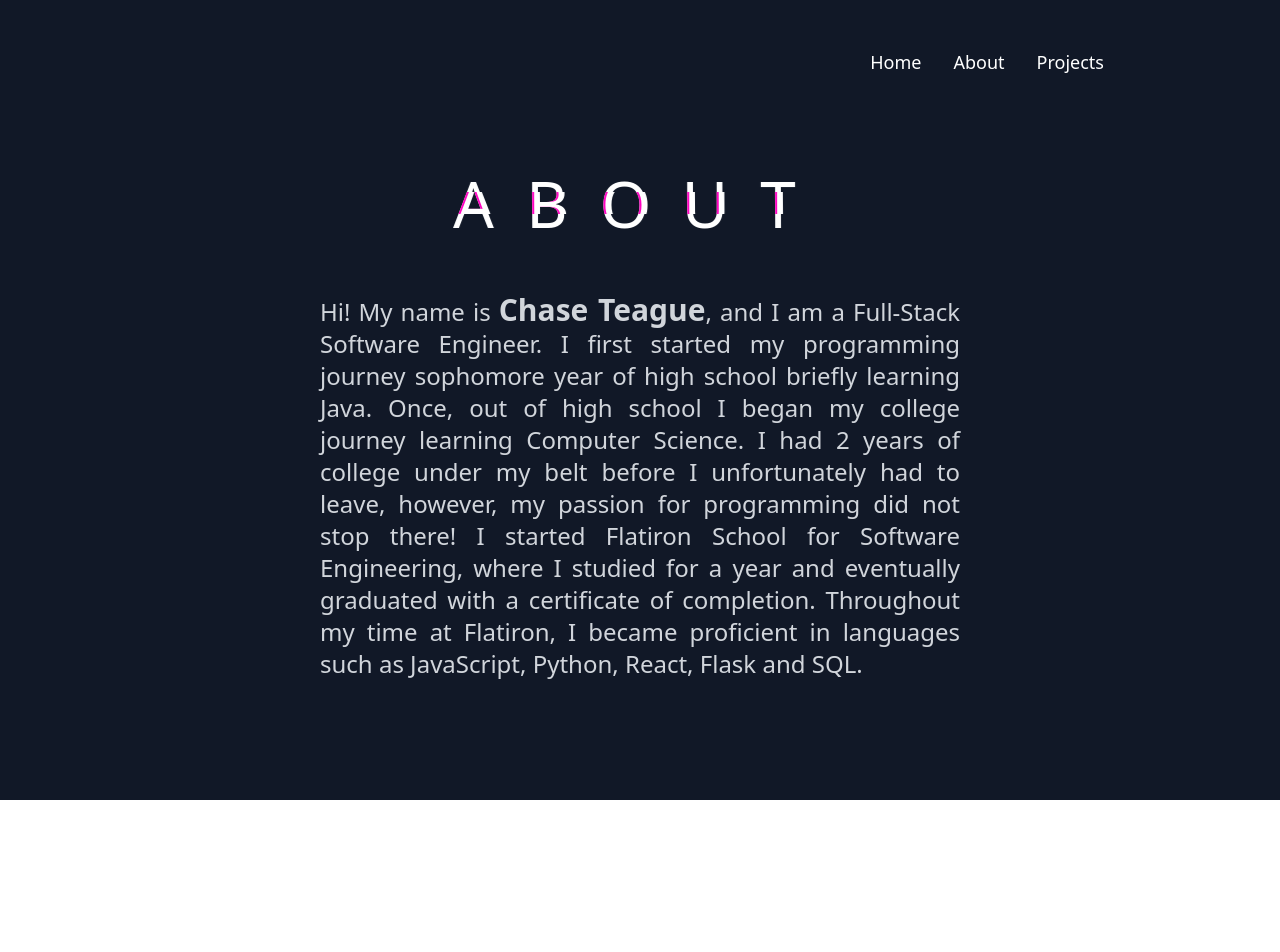
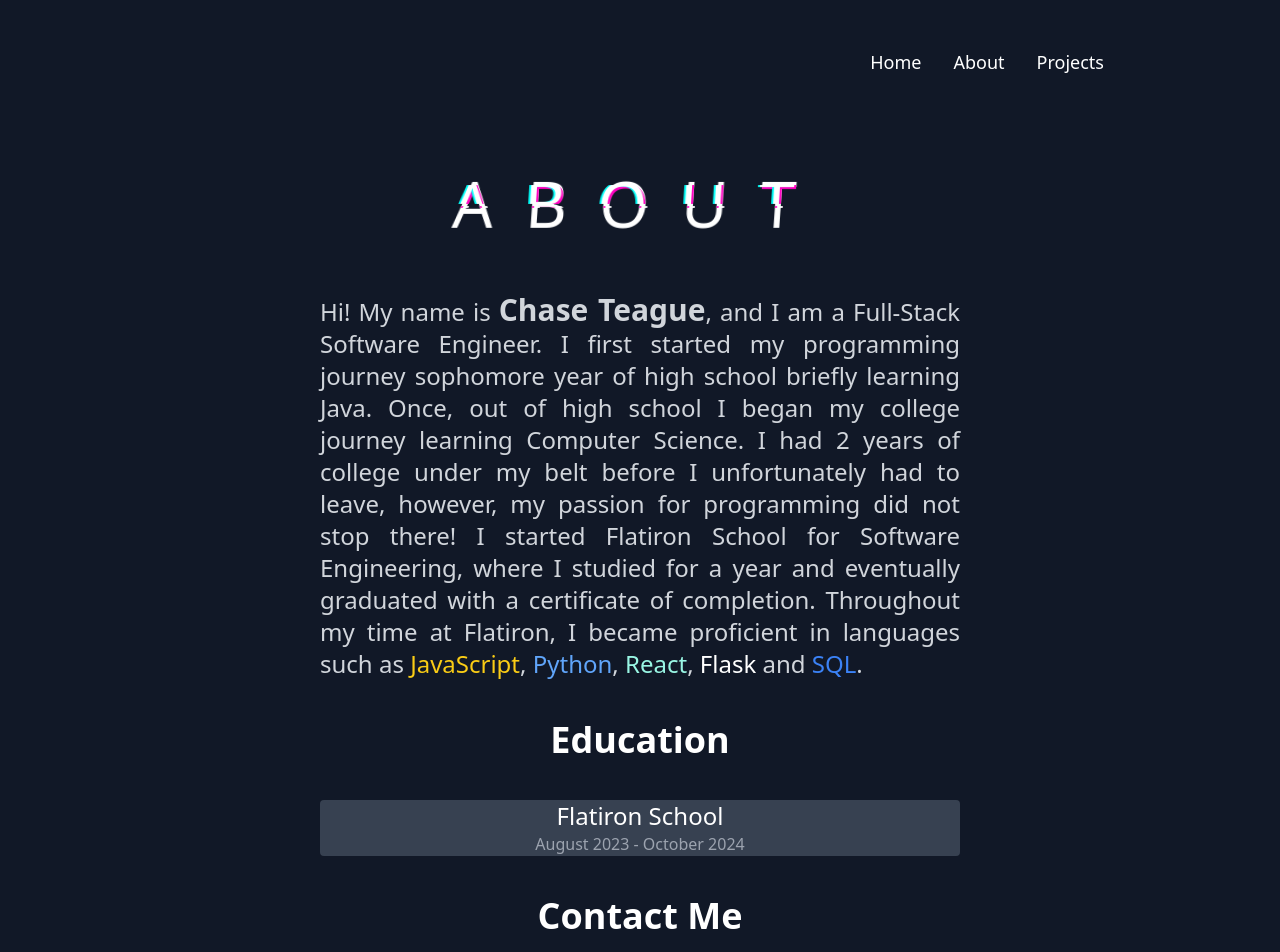
Before and after one commit to ChaseTeague1/chaseteague1.github.io, a React (Create React App) app: page /about in a window 1280 px wide. Shown: the top 952 px of the page. Before the commit the page ends 800 px from the top, so only its background shows below. Built offline with nearby package versions, Linux system fonts and the light colour scheme.

Commit message:
edited the about page a little bit more and added fade in animation for descriptions on projects

```diff
--- a/src/components/About.js
+++ b/src/components/About.js
@@ -1,18 +1,33 @@
 import React from "react";
+import { HiOutlineMail } from "react-icons/hi";
 
 function About(){
     return (
         <div className="flex flex-col justify-center items-center h-full py-8">
             <h1 className="glitch mb-10" data-text="ABOUT">ABOUT</h1>
-            <div className="w-1/2 mx-auto">
+            <div className="w-1/2 mx-auto text-center">
                 <p className="text-gray-300 text-justify text-2xl">
                 Hi! My name is <strong className="text-3xl">Chase Teague</strong>, and I am a Full-Stack Software Engineer.
                 I first started my programming journey sophomore year of high school briefly learning Java.
                 Once, out of high school I began my college journey learning Computer Science.
                 I had 2 years of college under my belt before I unfortunately had to leave, however, my passion for programming did not stop there!
                 I started Flatiron School for Software Engineering, where I studied for a year and eventually graduated with a certificate of completion.
-                Throughout my time at Flatiron, I became proficient in languages such as JavaScript, Python, React, Flask and SQL.
+                Throughout my time at Flatiron, I became proficient in languages such as
+                <span className="text-yellow-400"> JavaScript</span>,
+                <span className="text-blue-400"> Python</span>,
+                <span className="text-teal-200"> React</span>,
+                <span className="text-white"> Flask</span> and
+                <span className="text-blue-500"> SQL</span>.
                 </p>
+                <h1 className="text-white m-10 text-4xl font-bold">Education</h1>
+                <div className="h-auto bg-gray-700 rounded hover:shadow-blue-400 hover:shadow-lg">
+                    <h2 className="text-white text-2xl">Flatiron School</h2>
+                    <p className="text-gray-400">August 2023 - October 2024</p>
+                </div>
+                <h1 className="text-white m-10 text-4xl font-bold">Contact Me</h1>
+                <div className="text-white">
+                    <p>teaguechase2@gmail.com</p>
+                </div>
             </div>
         </div>
     )
--- a/src/components/Project.js
+++ b/src/components/Project.js
@@ -1,7 +1,17 @@
-import React from "react";
+import React, {useState, useEffect} from "react";
 import { FaGithub } from "react-icons/fa";
 
 function Project({project, isHover}){
+  const [hovered, setHovered] = useState(false)
+
+  useEffect(() => {
+    if (isHover) {
+      const timer = setTimeout(() => setHovered(true), 100);
+      return () => clearTimeout(timer);
+    } else {
+      setHovered(false)
+    }
+  }, [isHover])
 
     return (
         <div className="flex flex-col justify-between h-full">
@@ -9,9 +19,11 @@ function Project({project, isHover}){
           <div>
           {
             isHover && (
-                <div className="text-center align-center">
-                    <p className="text-md text-red-500 text-center">{project.description}</p>
-                    <p className="text-center text-2xl m-2">
+                <div className={`text-center align-center transition-opacity duration-500 ease-in-out ${
+                  hovered ? "opacity-100" : "opacity-0"
+                }`}>
+                    <p className="text-md text-white text-center opacity-70">{project.description}</p>
+                    <p className="text-center text-4xl m-2">
                         <a target="_blank" href={project.github} className="flex justify-center item-center">
                             <FaGithub className="text-white text-center"/>
                         </a>
--- a/src/components/Projects.js
+++ b/src/components/Projects.js
@@ -57,7 +57,7 @@ function Projects(){
               >
                 <div
                 className={`bg-gray-800 p-6 rounded-lg shadow-lg w-full max-w-xs transition-all duration-300 ease-in-out
-                    ${isHover === index ? "h-56" : "h-32"}
+                    ${isHover === index ? "h-56 bg-gray-700" : "h-32"}
                     ${isHover === index ? project.glow : ""}`}
                 >
                   <Project project={project} isHover={isHover === index}/>
```
